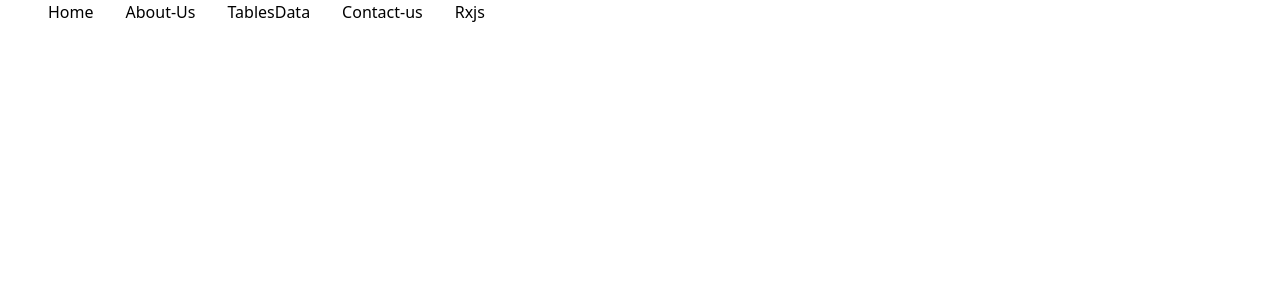
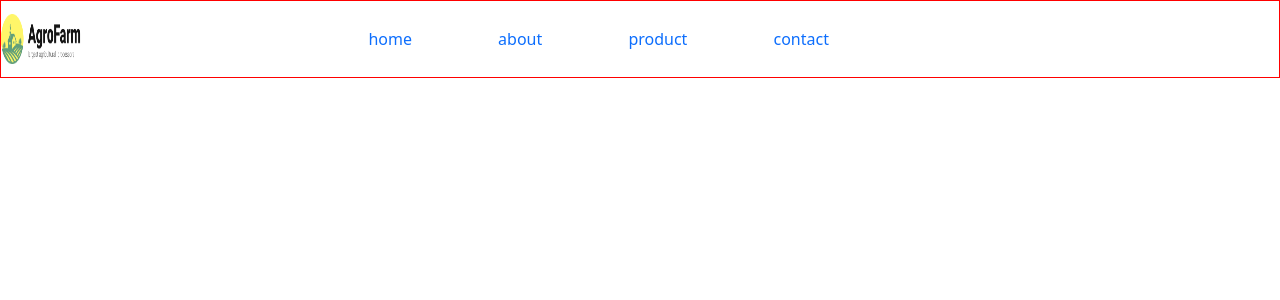
Before and after one commit to Ajinkya-katre/grapesProject, an Angular app: page / in a window 1280 px wide. Shown: the top 300 px of the page. Built offline with nearby package versions, Linux system fonts and the light colour scheme.

Commit message:
navbar changes

```diff
--- a/angular.json
+++ b/angular.json
@@ -30,11 +30,11 @@
               "src/assets"
             ],
             "styles": [
-              "node_modules/bootstrap/dist/css/bootstrap.min.css",
+              "./node_modules/bootstrap/dist/css/bootstrap.min.css",
               "src/styles.scss"
             ],
             "scripts": [
-              "node_modules/bootstrap/dist/js/bootstrap.min.js"
+              "./node_modules/bootstrap/dist/js/bootstrap.min.js"
             ]
           },
           "configurations": {
--- a/src/app/navbar/navbar.component.html
+++ b/src/app/navbar/navbar.component.html
@@ -1,13 +1,15 @@
-<div class="container-fluid p-0 ">
+<div class="container-fluid p-0 main-navbar">
     <div class="row ">
         <div class="col-md-8">
-            <ul class="navbar2">
-                <li class="navbar3"><a href="">Home</a></li>
-                <li class="navbar3"><a href="">About-Us</a></li>
-                <li class="navbar3"><a routerLink="tabledata">TablesData</a></li>
-                <li class="navbar3"><a href="">Contact-us</a></li>
-                <li class="navbar3"><a routerLink="rxjs">Rxjs</a></li>
+          <nav class="navbar ">
+            <a class="navbar-brand col-md-4" href="#">
+              <img src="../../assets/images/logo.png" width="80" height="50" class="d-inline-block align-top" alt="">
+
+            </a>
+            <ul class="nav" *ngFor="let menu of menus">
+              <li class="nav-item"><a  class="nav-link" href="">{{menu}}</a></li>
             </ul>
-        </div>
+          </nav>
+          </div>
     </div>
   </div>
--- a/src/app/navbar/navbar.component.scss
+++ b/src/app/navbar/navbar.component.scss
@@ -1,22 +1,4 @@
+.main-navbar{
 
-.navbar2{
-
-    height: 50px;
-    list-style-type: none;
+  border:1px solid red;
 }
-
-.navbar3{
-    float: left;
-}
-
-.navbar3 a {
-    text-decoration: none;
-    color: black;
-    padding: 27px 16px;
-    background-color: white;
-}
-
-.navbar3 a:hover{
-    background-color: grey;
-    color: white;
-}
--- a/src/app/navbar/navbar.component.ts
+++ b/src/app/navbar/navbar.component.ts
@@ -7,4 +7,7 @@ import { Component } from '@angular/core';
 })
 export class NavbarComponent {
 
+  menus = ['home' , 'about' , 'product' ,'contact'];
+
+
 }
```
Also changed, not shown: src/assets/images/logo.png (added), src/imgs/logo.png (added).
